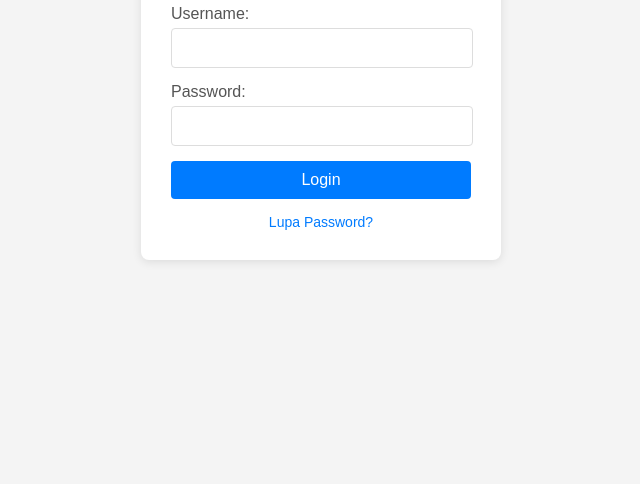
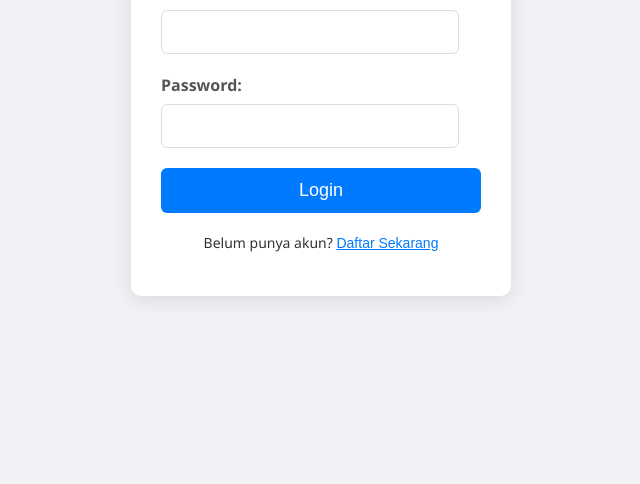
Before and after one commit to bprsukatani/Paket-Lebaran-Monitoring, a plain HTML site: page index.html in a window 1280 px wide. Shown: the part 316-800 px from the top of the page, without its empty margins (319-959 px from the left). Drawn offline with Linux system fonts and the light colour scheme.

Commit message:
Update index.html

```diff
--- a/index.html
+++ b/index.html
@@ -3,93 +3,35 @@
 <head>
     <meta charset="UTF-8">
     <meta name="viewport" content="width=device-width, initial-scale=1.0">
-    <title>Halaman Login</title>
-    <style>
-        /* CSS sederhana untuk tata letak dasar */
-        body {
-            font-family: Arial, sans-serif;
-            background-color: #f4f4f4;
-            display: flex;
-            justify-content: center;
-            align-items: center;
-            min-height: 100vh;
-            margin: 0;
-        }
-        .login-container {
-            background-color: #fff;
-            padding: 30px;
-            border-radius: 8px;
-            box-shadow: 0 2px 10px rgba(0, 0, 0, 0.1);
-            width: 300px;
-            text-align: center;
-        }
-        .login-container h2 {
-            margin-bottom: 20px;
-            color: #333;
-        }
-        .form-group {
-            margin-bottom: 15px;
-            text-align: left;
-        }
-        .form-group label {
-            display: block;
-            margin-bottom: 5px;
-            color: #555;
-        }
-        .form-group input[type="text"],
-        .form-group input[type="password"] {
-            width: calc(100% - 20px);
-            padding: 10px;
-            border: 1px solid #ddd;
-            border-radius: 4px;
-            font-size: 16px;
-        }
-        .form-group input[type="submit"] {
-            width: 100%;
-            padding: 10px;
-            background-color: #007bff;
-            color: white;
-            border: none;
-            border-radius: 4px;
-            font-size: 16px;
-            cursor: pointer;
-            transition: background-color 0.3s ease;
-        }
-        .form-group input[type="submit"]:hover {
-            background-color: #0056b3;
-        }
-        .forgot-password {
-            margin-top: 15px;
-            font-size: 14px;
-        }
-        .forgot-password a {
-            color: #007bff;
-            text-decoration: none;
-        }
-        .forgot-password a:hover {
-            text-decoration: underline;
-        }
-    </style>
+    <title>Login | My App</title>
+    <link rel="stylesheet" href="style.css">
 </head>
 <body>
-    <div class="login-container">
-        <h2>Login</h2>
-        <form action="#" method="POST">
+    <div class="container" id="authContainer">
+        <h2 id="authTitle">Login</h2>
+        <form id="authForm">
             <div class="form-group">
-                <label for="username">Username:</label>
-                <input type="text" id="username" name="username" required>
+                <label for="email">Email:</label>
+                <input type="email" id="email" required>
             </div>
             <div class="form-group">
                 <label for="password">Password:</label>
-                <input type="password" id="password" name="password" required>
+                <input type="password" id="password" required>
             </div>
             <div class="form-group">
-                <input type="submit" value="Login">
+                <button type="submit" id="authButton">Login</button>
             </div>
         </form>
-        <div class="forgot-password">
-            <a href="#">Lupa Password?</a>
+        <div id="authMessage"></div>
+        <div class="switch-auth">
+            <p id="switchText">Belum punya akun? <button type="button" id="toggleAuthMode">Daftar Sekarang</button></p>
         </div>
     </div>
+
+    <script src="https://www.gstatic.com/firebasejs/10.12.2/firebase-app-compat.js"></script>
+    <script src="https://www.gstatic.com/firebasejs/10.12.2/firebase-auth-compat.js"></script>
+    <script src="https://www.gstatic.com/firebasejs/10.12.2/firebase-firestore-compat.js"></script>
+
+    <script src="script.js"></script>
 </body>
-  </html>
+</html>
```
